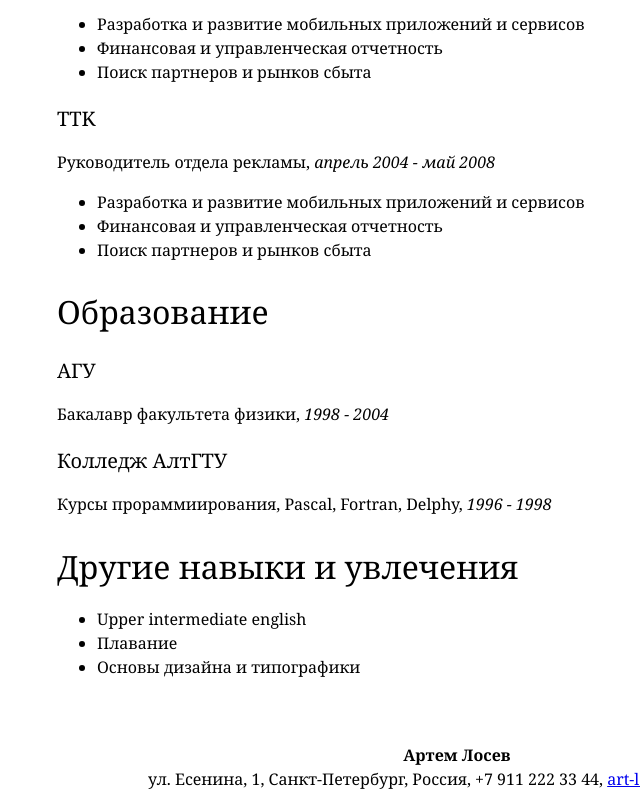
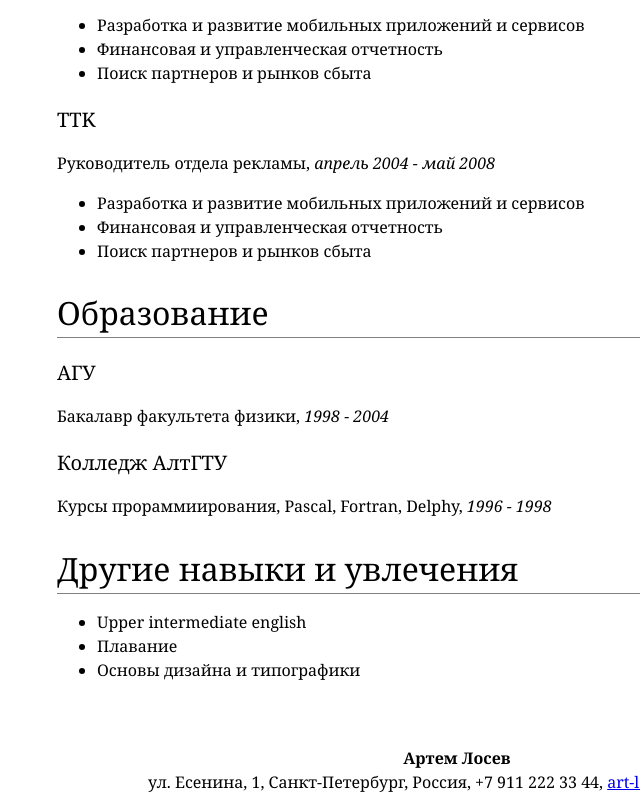
Before and after one commit to punchybunchy/punchybunchy.github.io, a plain HTML site: page index.html in a window 1280 px wide. Shown: the part 537-1331 px from the top of the page, without its empty margins (183-823 px from the left). Drawn offline with Linux system fonts and the light colour scheme.

Commit message:
Update style.css

```diff
--- a/style.css
+++ b/style.css
@@ -20,7 +20,7 @@ h1 {
 }
 h2 {
     font-size: 32px;
-    border-bottom: 1px grey;
+    border-bottom: 1px grey solid;
     margin-bottom: 8px;
 }
 h3 {
```
